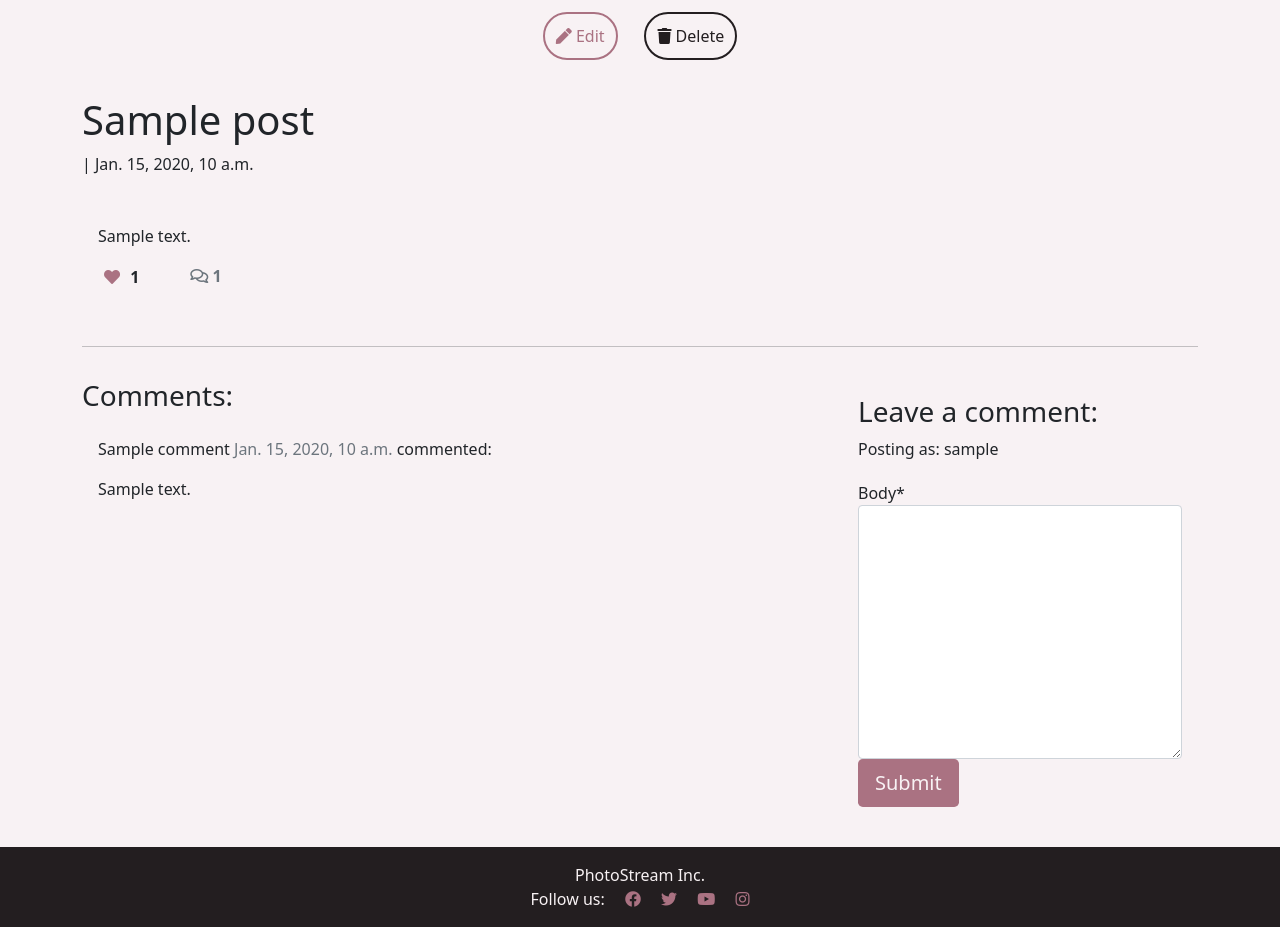
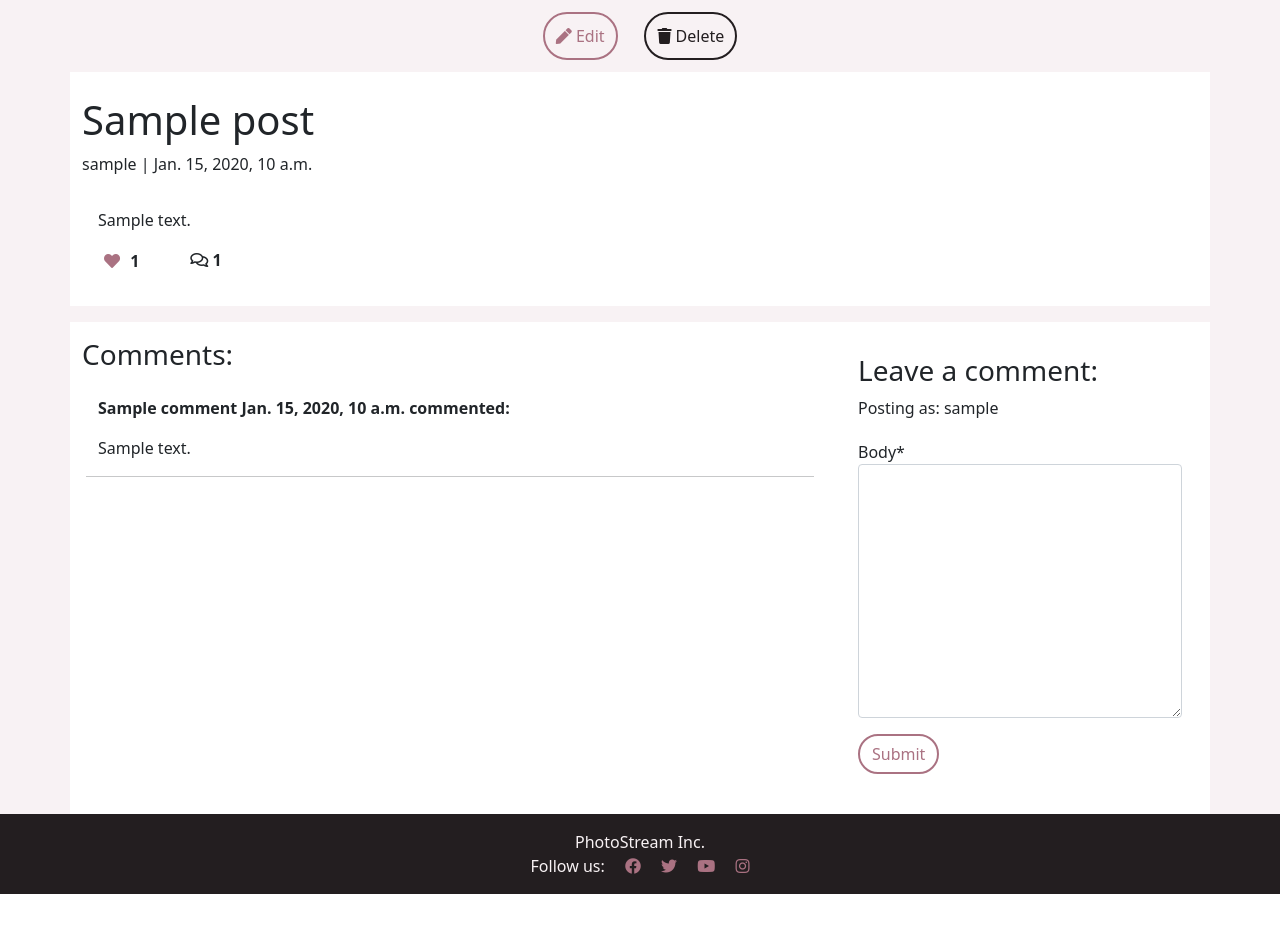
Before and after one commit to emmavkarlsson/portfolio-project-4, a Django app: a page that uses templates/featured_post.html in a window 1280 px wide. Shown: the part 56-983 px from the top of the page. After the commit the page ends 950 px from the top, so only its background shows below. Run offline with Django 3.2, Linux system fonts and the light colour scheme; a user stored in the database is signed in; tables that the repository leaves empty hold one stand-in row (values such as "Sample post"); some libraries are stand-ins or nearby versions.

Commit message:
add styles to featured post

```diff
--- a/static/css/style.css
+++ b/static/css/style.css
@@ -28,6 +28,10 @@ a:active {
 
 .active {
     font-weight: 700;
+}
+
+.font-weight-bold {
+    font-weight: bold;
 }
 
 .card {
@@ -72,6 +76,10 @@ a:active {
     font-size: 150%;
     padding-top: 2%;
     text-transform: uppercase;
+}
+
+.featured-post-bg {
+    background-color: #fff;
 }
 
 .btn-signin,
@@ -127,6 +135,16 @@ footer {
     color: #f8f2f4;
 }
 
+.btn-submit {
+    border: 2px solid #aa7282;
+    color: #aa7282;
+    border-radius: 50px;
+}
+
+.btn-submit:hover {
+    color: #f8f2f4;
+    background-color: #aa7282;
+}
 
 /* media queries */
 /* for medium screen devices from 768px wide and down */
--- a/templates/featured_post.html
+++ b/templates/featured_post.html
@@ -14,7 +14,7 @@
         </div>
     </div>
     <div class="container">
-        <div class="row g-0">
+        <div class="row featured-post-bg">
             <div class="d-none d-md-block col-md-12">
                 {% if "placeholder" in post.photopost.url %}
                 <img src="https://res.cloudinary.com/emmavkarlsson/image/upload/v1693860102/p8vwzctkppf7vm6njgpv.jpg"
@@ -25,17 +25,17 @@
             </div>
             <div class="col-md-12">
                 <h1>{{ post.title }}</h1>
-                <p>{{ post.author }} | {{ post.created_on }}</p>
+                <p>{{ post.publisher }} | {{ post.created_on }}</p>
             </div>
         </div>
     </div>
 </div>
 
 <div class="container">
-    <div class="row">
-        <div class="col card mb-4  mt-3 left top">
-            <div class="card-body">
-                <p class="card-text ">
+    <div class="row featured-post-bg">
+        <div class="col card">
+            <div class="card-body mb-3">
+                <p class="card-text">
                     {{ post.description | safe }}
                 </p>
                 <div class="row">
@@ -59,7 +59,7 @@
                     </div>
                     <div class="col-1">
                         {% with comments.count as total_comments %}
-                        <strong class="text-secondary"><i class="far fa-comments"></i>
+                        <strong><i class="far fa-comments"></i>
                             {{ total_comments }}</strong>
                         {% endwith %}
                     </div>
@@ -67,12 +67,7 @@
             </div>
         </div>
     </div>
-    <div class="row">
-        <div class="col">
-            <hr>
-        </div>
-    </div>
-    <div class="row">
+    <div class="row featured-post-bg mt-3">
         <div class="col-md-8 card mb-4  mt-3 ">
             <h3>Comments:</h3>
             <div class="card-body">
@@ -80,11 +75,14 @@
                 <div>
                     <p class="font-weight-bold">
                         {{ comment.name }}
-                        <span class=" text-muted">
+                        <span>
                             {{ comment.created_on }}
                         </span> commented:
                     </p>
                     {{ comment.body | linebreaks }}
+                    <div class="row">
+                        <hr>
+                    </div>
                 </div>
                 {% endfor %}
             </div>
@@ -98,7 +96,7 @@
                 <form method="post" style="margin-top: 1.3em;">
                     {{ comment_form | crispy }}
                     {% csrf_token %}
-                    <button type="submit" class="btn btn-signin btn-lg">Submit</button>
+                    <button type="submit" class="btn mt-3 btn-submit">Submit</button>
                 </form>
                 {% endif %}
             </div>
```
